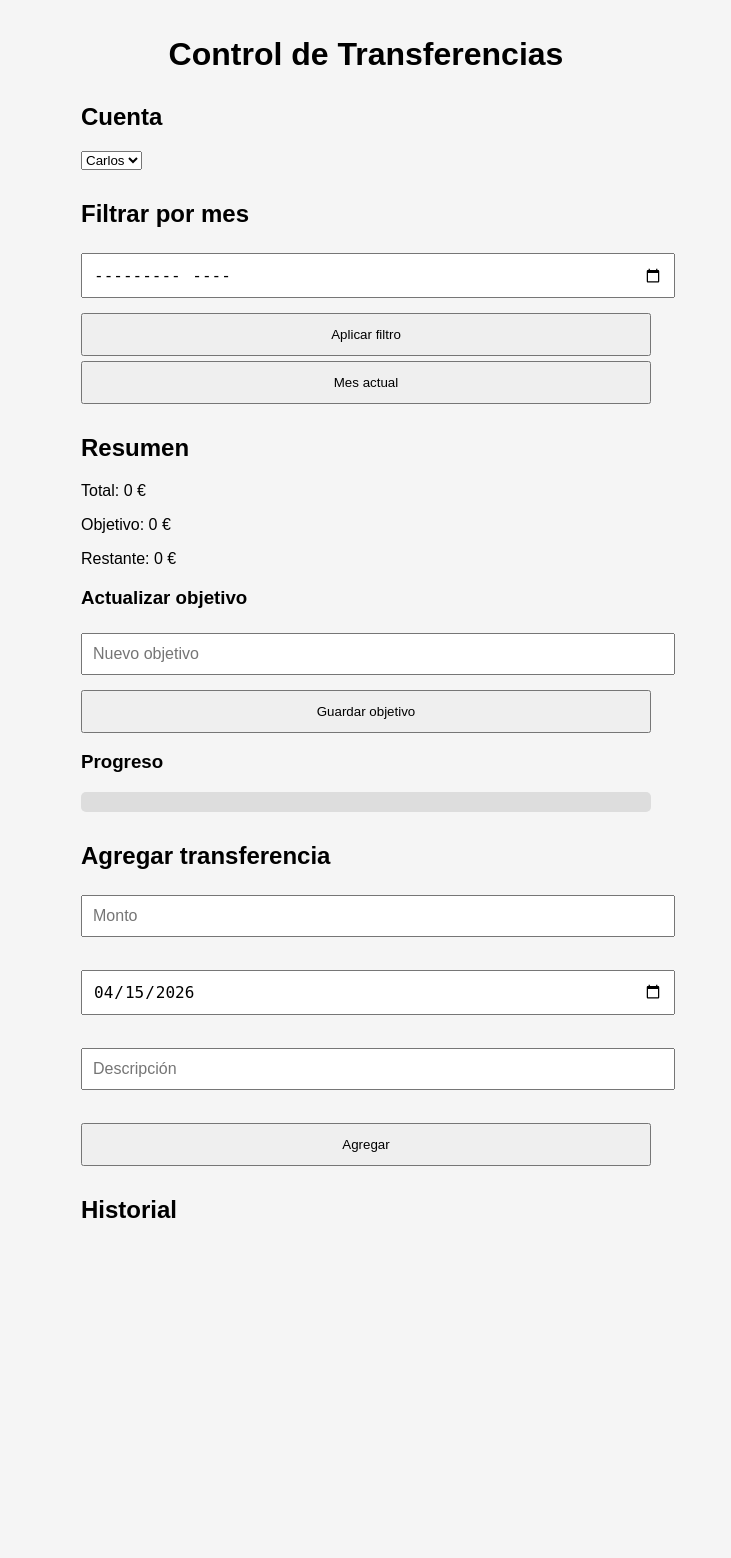
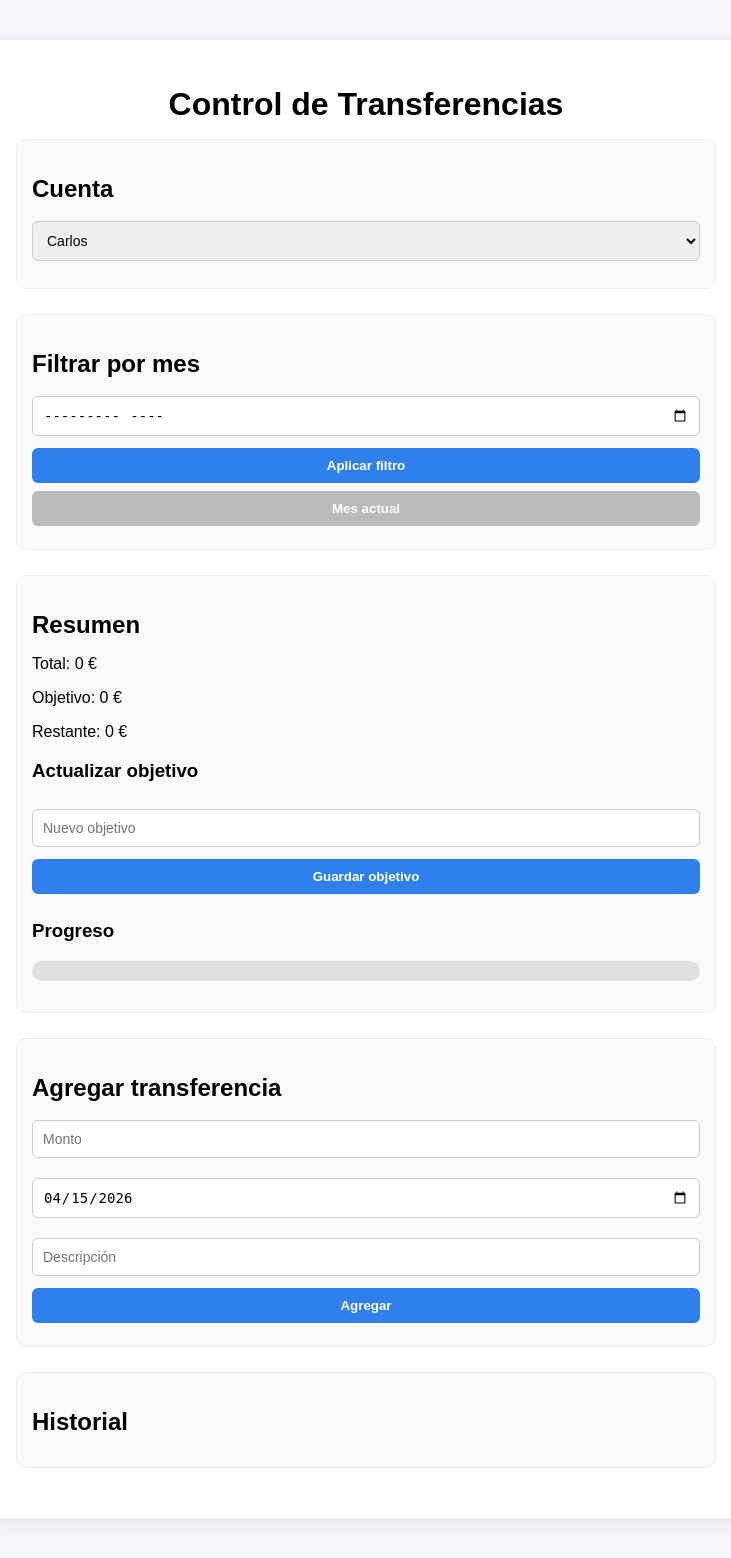
Before and after one commit to Carlosdefaria/Transferencias-app, a Flask app: page / in a window 1280 px wide. Shown: the whole page, without its empty margins (274-1005 px from the left). Before the commit the page ends 1218 px from the top, so only its background shows below. Run offline with Flask 3, Linux system fonts and the light colour scheme; data that the repository does not hold is empty; some libraries are stand-ins or nearby versions.

Commit message:
cambios en el frontend

```diff
--- a/static/styles.css
+++ b/static/styles.css
@@ -1,63 +1,106 @@
 body {
     font-family: Arial, sans-serif;
-        background-color: #f5f5f5;
-        max-width: 600px;
-        margin: auto;
-        padding: 15px;
-        width: 100%;
-        box-sizing: border-box;
+    background-color: #f5f6fa;
+    margin: 0;
+    padding: 0;
+}
+
+.container {
+    max-width: 700px;
+    margin: 40px auto;
+    background: white;
+    padding: 25px;
+    border-radius: 12px;
+    box-shadow: 0 4px 20px rgba(0, 0, 0, 0.08);
 }
 
 h1 {
     text-align: center;
+    margin-bottom: 10px;
 }
 
 h2 {
-        margin-top: 30px;
+    margin-bottom: 10px;
 }
 
-    input {
+.card {
+    margin-bottom: 25px;
+    padding: 15px;
+    border-radius: 10px;
+    background-color: #fafafa;
+    border: 1px solid #eee;
+}
+
+/* Inputs */
+input,
+select {
     width: 100%;
     padding: 10px;
-        margin-top: 5px;
-        margin-bottom: 10px;
-        font-size: 16px;
+    margin-top: 8px;
+    margin-bottom: 12px;
+    border-radius: 6px;
+    border: 1px solid #ccc;
+    font-size: 14px;
+    box-sizing: border-box;
 }
 
+/* Botones */
 button {
-        padding: 12px;
+    width: 100%;
+    padding: 10px;
+    background-color: #2f80ed;
+    color: white;
+    border: none;
+    border-radius: 6px;
+    font-weight: bold;
     cursor: pointer;
-        margin-top: 5px;
+    margin-bottom: 8px;
 }
 
-    button[type="submit"],
-    button:not(.btn-eliminar) {
-        width: 100%;
+button:hover {
+    background-color: #1366d6;
 }
 
+button.secondary {
+    background-color: #bbb;
+}
+
+button.secondary:hover {
+    background-color: #999;
+}
+
+/* Mensaje */
+#mensaje {
+    font-weight: bold;
+    margin-bottom: 15px;
+    text-align: center;
+}
+
+/* Lista */
 ul {
-        padding-left: 0;
+    list-style: none;
+    padding: 0;
 }
 
 li {
-        list-style: none;
     background: white;
     padding: 10px;
     margin-bottom: 8px;
+    border-radius: 6px;
+    border: 1px solid #ddd;
     display: flex;
     justify-content: space-between;
     align-items: center;
-        border-radius: 5px;
     flex-wrap: wrap;
 }
 
 li span {
     flex: 1;
-        margin-bottom: 5px;
 }
 
+/* Botón eliminar */
 .btn-eliminar {
-        background: red;
+    background-color: red;
     color: white;
     border: none;
     padding: 5px 10px;
@@ -65,11 +108,11 @@
     margin-left: 10px;
 }
 
-
+/* Barra progreso */
 #barra-container {
     width: 100%;
-        background-color: #ddd;
-        border-radius: 5px;
+    background-color: #e0e0e0;
+    border-radius: 10px;
     overflow: hidden;
     height: 20px;
     margin-top: 10px;
@@ -78,6 +121,5 @@
 #barra-progreso {
     height: 100%;
     width: 0%;
-        background-color: #4CAF50;
-        transition: width 0.3s ease;
+    transition: width 0.4s ease;
 }
--- a/templates/index.html
+++ b/templates/index.html
@@ -8,52 +8,65 @@
 </head>
 <body>
 
+<div class="container">
+
     <h1>Control de Transferencias</h1>
-<p id="mensaje" style="color: green;"></p>
+    <p id="mensaje"></p>
 
+    <!-- CUENTA -->
+    <div class="card">
         <h2>Cuenta</h2>
-
         <select id="persona" onchange="cambiarPersona()">
             <option value="Carlos">Carlos</option>
             <option value="Pito">Pito</option>
         </select>
+    </div>
 
+    <!-- FILTRO -->
+    <div class="card">
         <h2>Filtrar por mes</h2>
-
         <input type="month" id="filtro-mes">
         <button onclick="aplicarFiltro()">Aplicar filtro</button>
-<button onclick="limpiarFiltro()">Mes actual</button>
+        <button class="secondary" onclick="limpiarFiltro()">Mes actual</button>
+    </div>
 
-
+    <!-- RESUMEN -->
+    <div class="card">
         <h2>Resumen</h2>
-
         <p>Total: <span id="total">0</span> €</p>
         <p>Objetivo: <span id="objetivo">0</span> €</p>
         <p>Restante: <span id="restante">0</span> €</p>
 
         <h3>Actualizar objetivo</h3>
-
         <input type="number" id="nuevo-objetivo" placeholder="Nuevo objetivo">
         <button onclick="guardarObjetivo()">Guardar objetivo</button>
 
         <h3>Progreso</h3>
-
         <div id="barra-container">
             <div id="barra-progreso"></div>
         </div>
+        <p id="texto-progreso"></p>
+    </div>
 
-<p id="texto-progreso"></p>
+    <!-- AGREGAR -->
+    <div class="card">
+        <h2>Agregar transferencia</h2>
+        <input type="number" id="monto" placeholder="Monto">
+        <input type="date" id="fecha">
+        <input type="text" id="descripcion" placeholder="Descripción">
+        <button onclick="agregarTransferencia()">Agregar</button>
+    </div>
 
-<h2>Agregar transferencia</h2>
-
-<input type="number" id="monto" placeholder="Monto"><br><br>
-<input type="date" id="fecha"><br><br>
-<input type="text" id="descripcion" placeholder="Descripción"><br><br>
-
-<button onclick="agregarTransferencia()">Agregar</button>
-
+    <!-- HISTORIAL -->
+    <div class="card">
         <h2>Historial</h2>
         <ul id="lista-transferencias"></ul>
+    </div>
+
+</div>
+</body>
+</html>
+
 
 <script>
 
```
Lines whose indentation alone changed are shown as unchanged.
